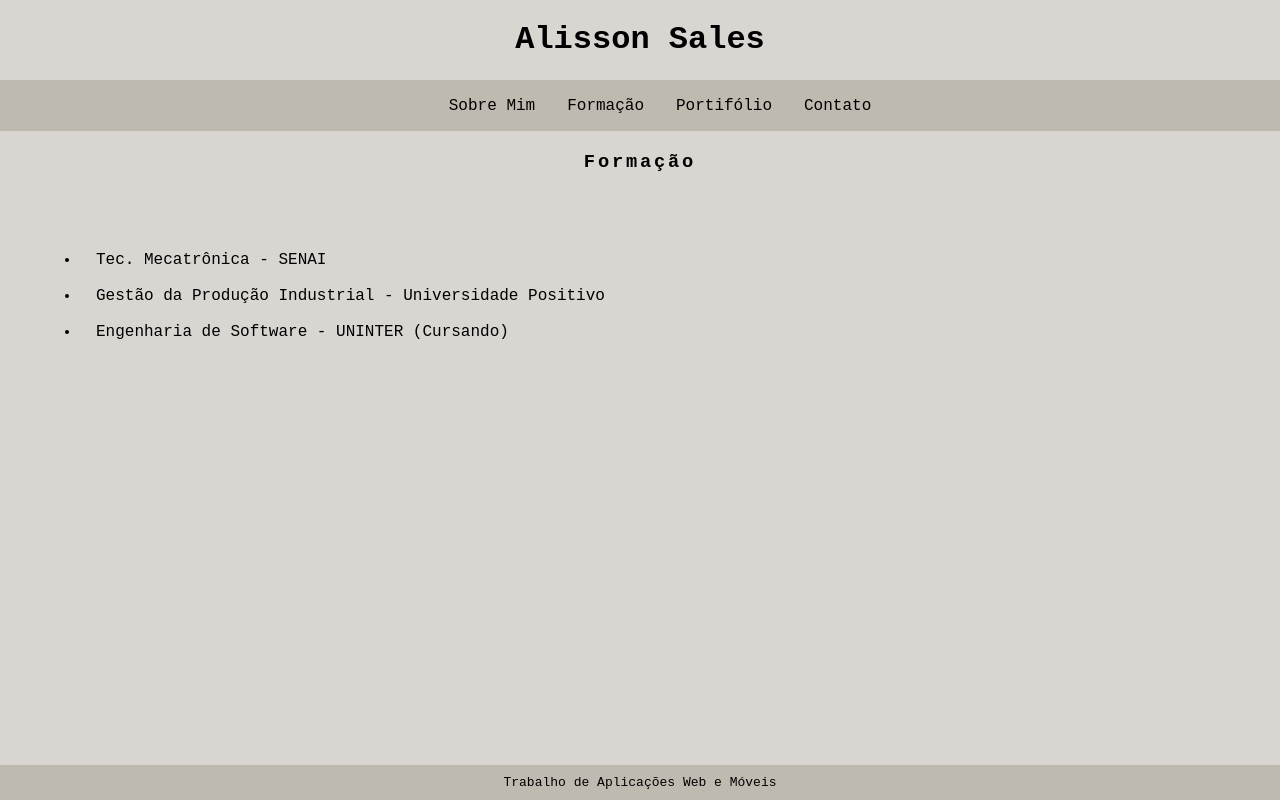
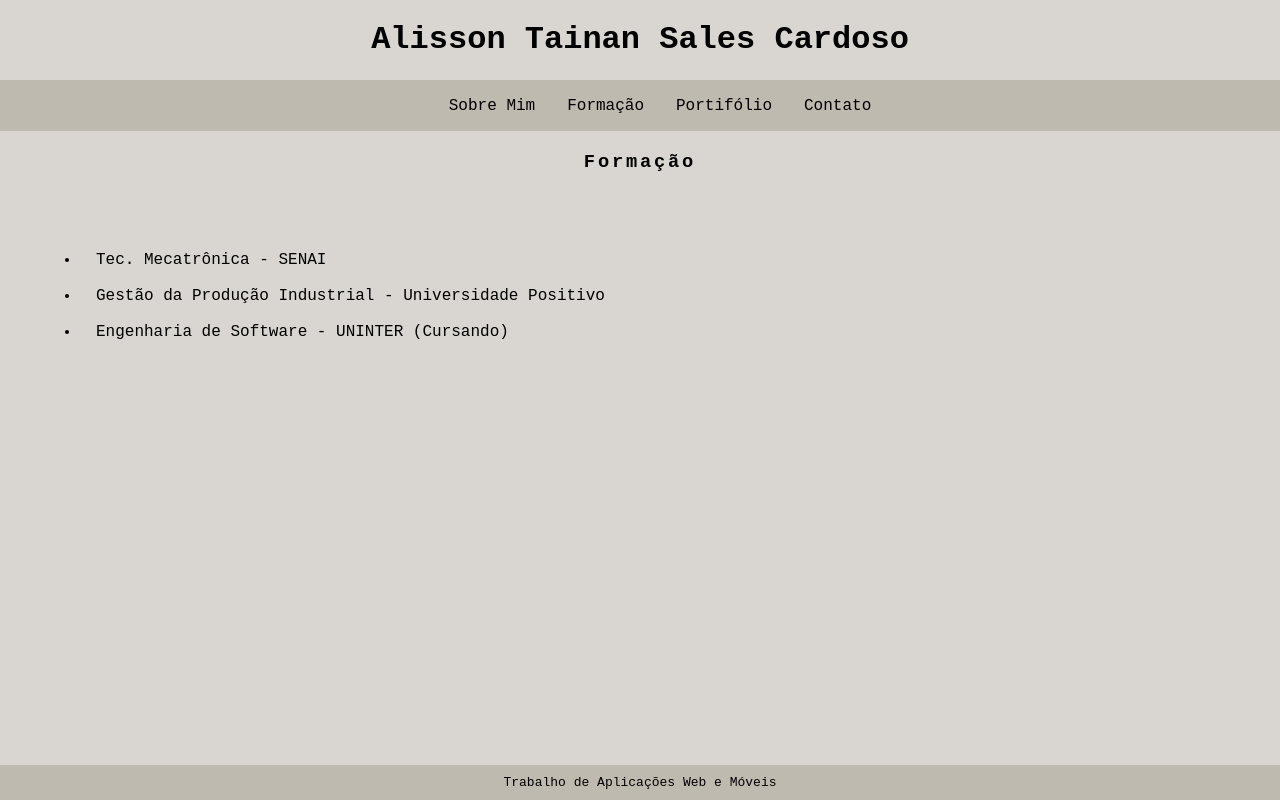
Before and after one commit to t4xn/teste1, a plain HTML site: page formacao.html in a window 1280 px wide. Drawn offline with Linux system fonts and the light colour scheme.

Commit message:
Update formacao.html

```diff
--- a/formacao.html
+++ b/formacao.html
@@ -9,7 +9,7 @@
 </head>
 <body>
     <header class="container">
-        <h1 style="color: black; text-align: center; font-family: 'Courier New', monospace;">Alisson Sales</h1>
+        <h1 style="color: black; text-align: center; font-family: 'Courier New', monospace;">Alisson Tainan Sales Cardoso</h1>
     </header>
     <nav class="container menu">
         <ul>
```
